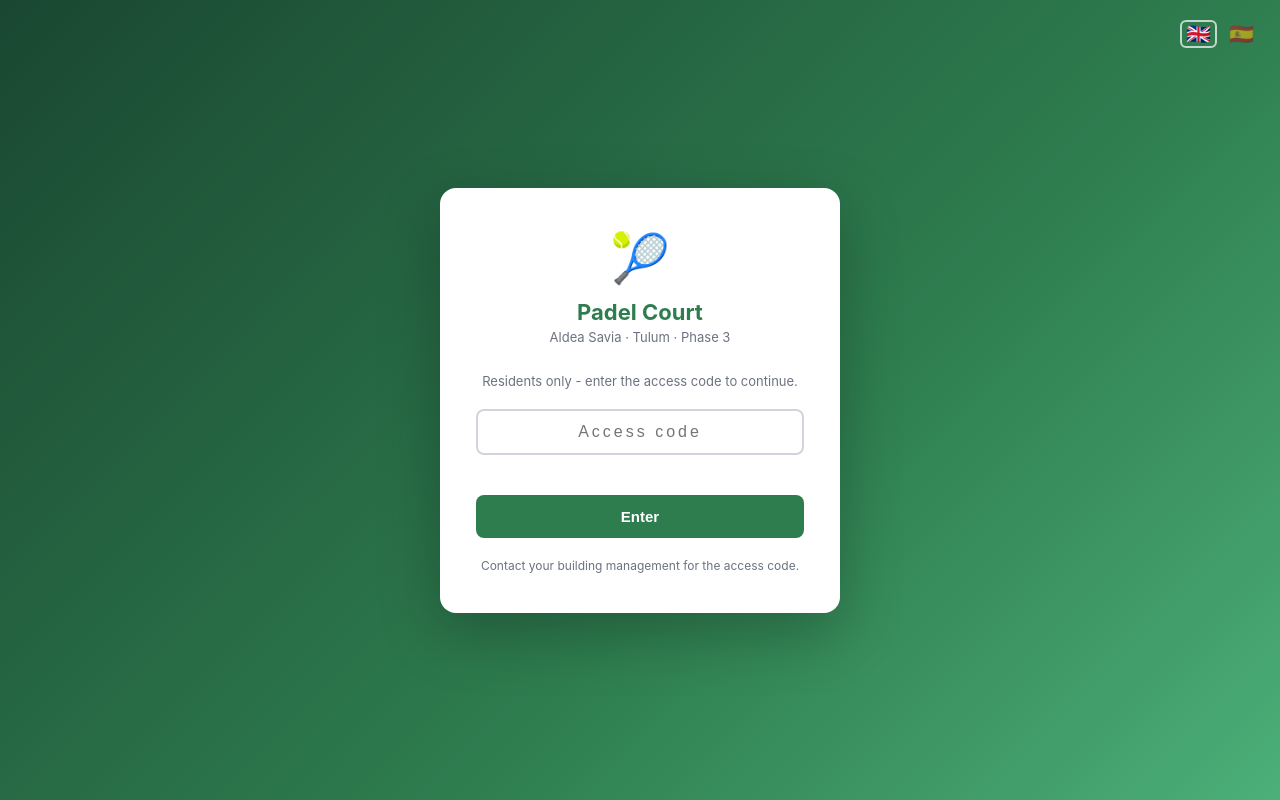
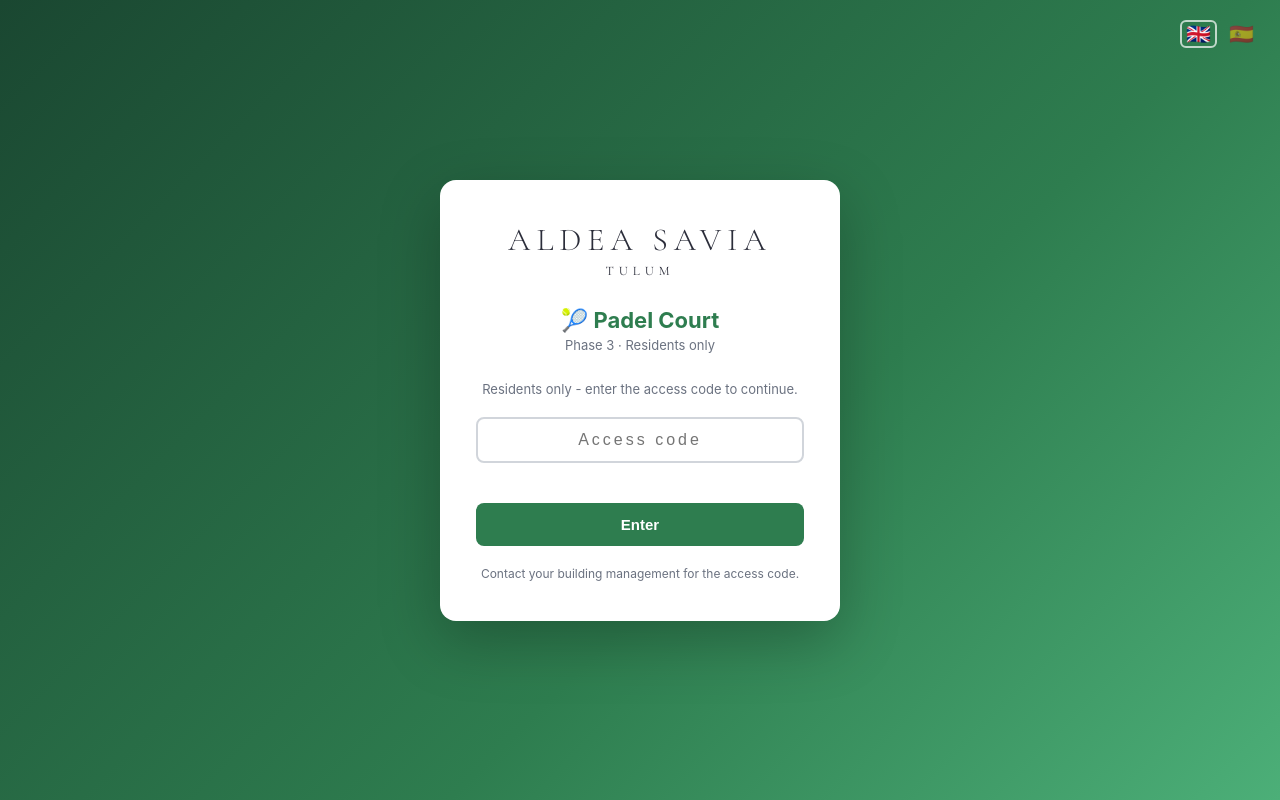
Before and after one commit to paulviktorija-netizen/padel-Aldea-Savia, a website: page padel-app/public/index.html in a window 1280 px wide. Drawn offline with nearby package versions, Linux system fonts and the light colour scheme.

Commit message:
Update index.html

```diff
--- a/padel-app/public/index.html
+++ b/padel-app/public/index.html
@@ -4,6 +4,8 @@
   <meta charset="UTF-8" />
   <meta name="viewport" content="width=device-width, initial-scale=1.0" />
   <title>Padel Court — Aldea Savia</title>
+  <link rel="preconnect" href="https://fonts.googleapis.com">
+  <link href="https://fonts.googleapis.com/css2?family=Cormorant+Garamond:wght@300;400&display=swap" rel="stylesheet">
   <style>
     :root {
       --green: #2e7d4f; --green-light: #e8f5ee; --green-mid: #4caf78;
@@ -21,7 +23,9 @@
     .lang-toggle.lock .lang-btn.active { border-color: rgba(255,255,255,.7); opacity: 1; }
     #lock-screen { position: relative; display: flex; flex-direction: column; align-items: center; justify-content: center; min-height: 100vh; padding: 24px; background: linear-gradient(135deg, #1a4731 0%, #2e7d4f 60%, #4caf78 100%); }
     #lock-screen .card { background: var(--white); border-radius: 16px; padding: 40px 36px; max-width: 400px; width: 100%; box-shadow: 0 20px 60px rgba(0,0,0,.25); text-align: center; }
-    #lock-screen .logo { font-size: 48px; margin-bottom: 12px; }
+    #lock-screen .logo { margin-bottom: 28px; }
+    #lock-screen .logo .logo-main { font-family: 'Cormorant Garamond', 'Garamond', 'Georgia', serif; font-size: 32px; font-weight: 300; letter-spacing: 6px; color: #2b2d3a; text-transform: uppercase; display: block; }
+    #lock-screen .logo .logo-sub { font-family: 'Cormorant Garamond', 'Garamond', 'Georgia', serif; font-size: 13px; font-weight: 400; letter-spacing: 5px; color: #2b2d3a; text-transform: uppercase; display: block; margin-top: 4px; }
     #lock-screen h1 { font-size: 22px; font-weight: 700; color: var(--green); margin-bottom: 4px; }
     #lock-screen .subtitle { font-size: 13px; color: var(--gray); margin-bottom: 28px; }
     #lock-screen input { width: 100%; padding: 12px 16px; border: 2px solid var(--border); border-radius: 8px; font-size: 16px; letter-spacing: 3px; text-align: center; margin-bottom: 12px; outline: none; transition: border-color .2s; }
@@ -115,9 +119,12 @@
     <button class="lang-btn" id="lock-lang-es" onclick="setLang('es')" title="Espanol">&#127466;&#127480;</button>
   </div>
   <div class="card">
-    <div class="logo">&#127934;</div>
-    <h1>Padel Court</h1>
-    <div class="subtitle">Aldea Savia &middot; Tulum &middot; Phase 3</div>
+    <div class="logo">
+      <span class="logo-main">Aldea Savia</span>
+      <span class="logo-sub">Tulum</span>
+    </div>
+    <h1>&#127934; Padel Court</h1>
+    <div class="subtitle">Phase 3 &middot; Residents only</div>
     <p id="lock-desc" style="font-size:13px;color:#6b7280;margin-bottom:20px;"></p>
     <input type="password" id="passcode-input" autocomplete="off" />
     <div class="error" id="lock-error"></div>
```
